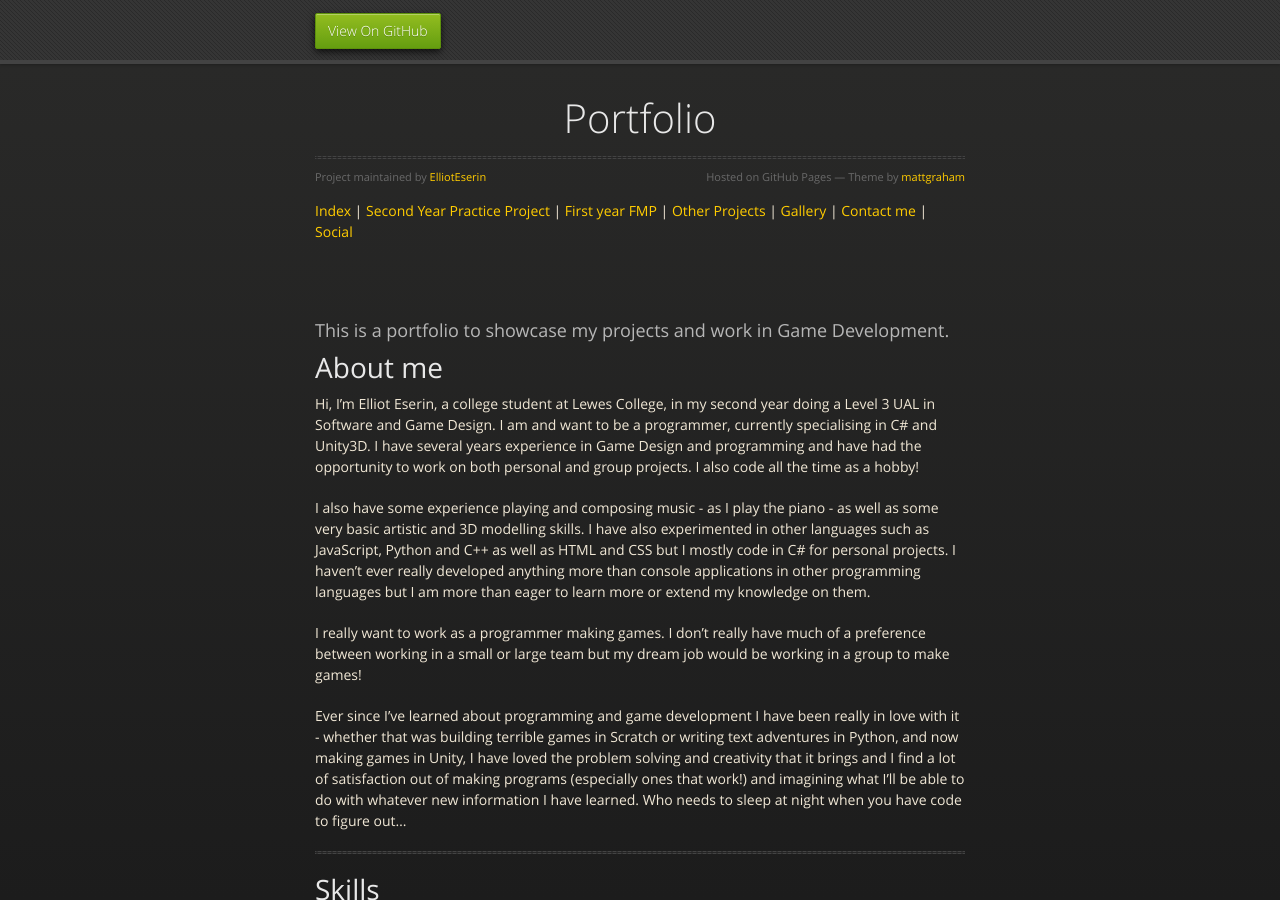
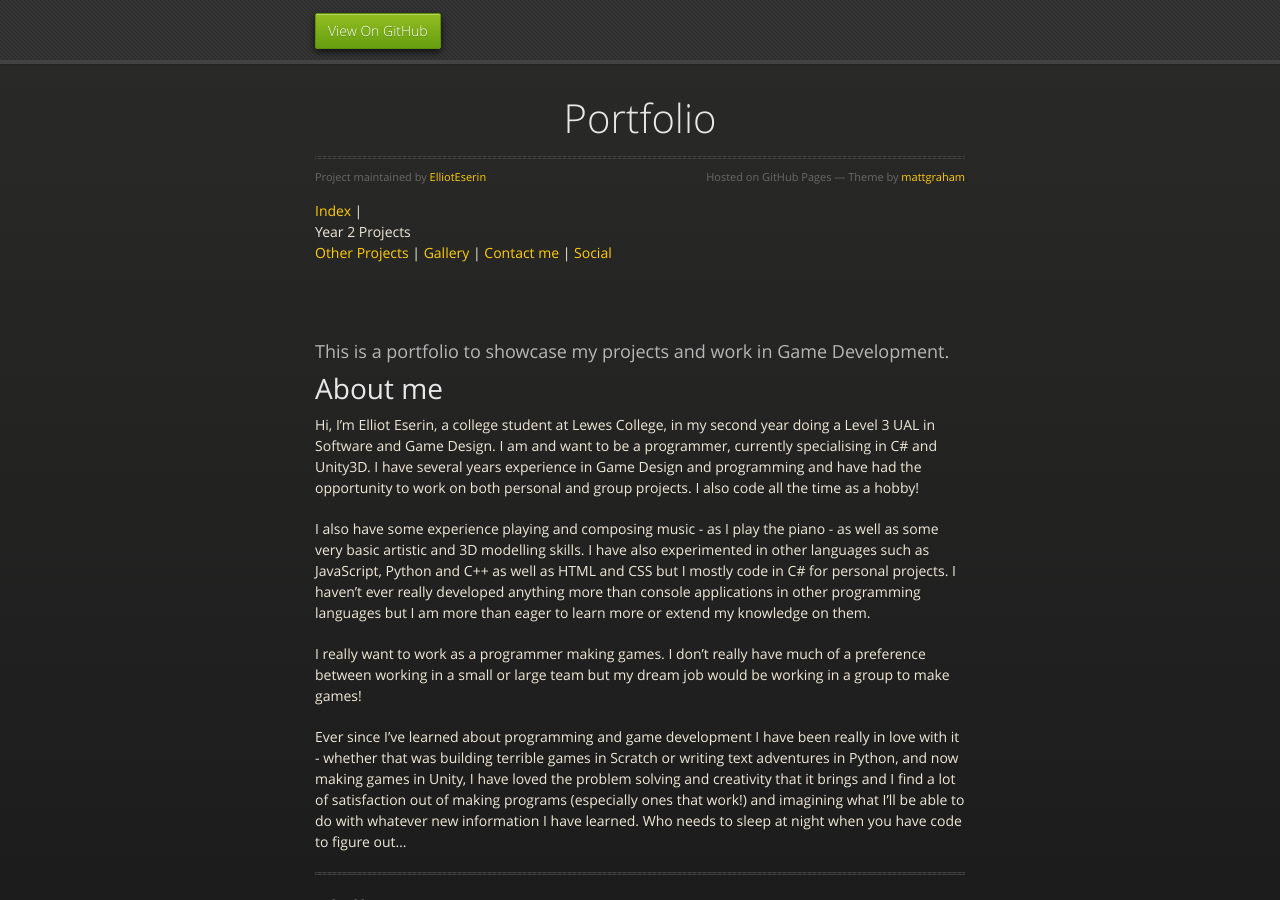
Before and after one commit to ElliotEserin/Portfolio, a Jekyll site: the page built from index.md, in a window 1280 px wide and 900 px high. Built offline with Jekyll 4.4.1, drawn with Linux system fonts in a browser that asks for light colours; the repository's description, which GitHub fills in, is left out; our own code applies the rules of GitHub Pages for plain Markdown files.

Commit message:
Update default.html

```diff
--- a/_layouts/default.html
+++ b/_layouts/default.html
@@ -40,8 +40,12 @@
           <span class="credits right">Hosted on GitHub Pages &mdash; Theme by <a href="https://twitter.com/mattgraham">mattgraham</a></span>
           <br>
           <a href="index.html">Index</a> |
-          <a href="year2Project1.html">Second Year Practice Project</a> |
-          <a href="FMP.html">First year FMP</a> |
+          <details>
+            <summary>Year 2 Projects</summary>
+            <br>
+            <a href="year2Project1.html">Second Year Practice Project</a> |
+            <a href="FMP.html">First year FMP</a> |
+          </details>
           <a href="OtherProjects.html">Other Projects</a> |
           <a href="gallery.html">Gallery</a> |
           <a href="contact.html">Contact me</a> |
```
